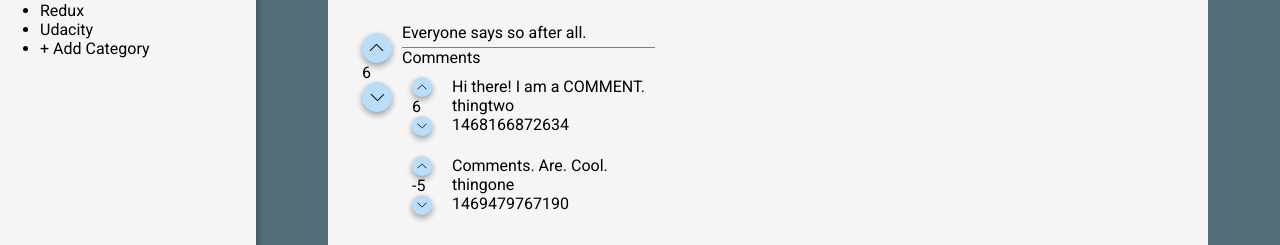
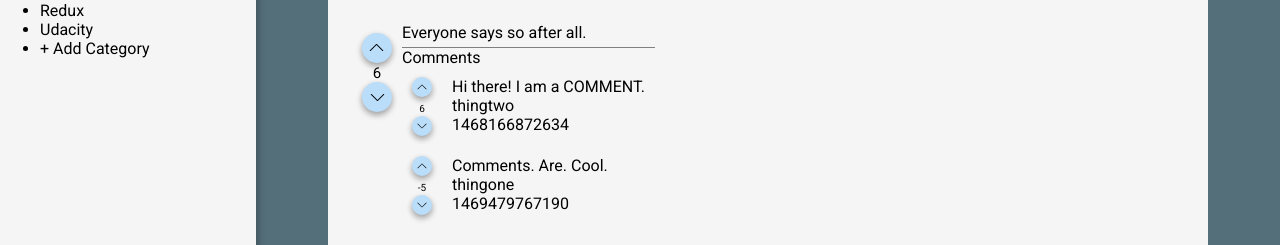
Before and after one commit to edhzsz/reactnd-readable, a React (Create React App) app in the folder frontend/: page / in a window 1280 px wide. Shown: the part 181-426 px from the top of the page. Built offline with nearby package versions, Linux system fonts and the light colour scheme.

Commit message:
code: Makup votes again Reduce the size of the font relative to the size of the buttons. Center the votes count.

```diff
--- a/frontend/src/components/Votes/Votes.css
+++ b/frontend/src/components/Votes/Votes.css
@@ -5,6 +5,8 @@
 
 .votes span {
   text-align: center;
+  display: inline-block;
+  width: 100%;
 }
 
 .upvote button {
--- a/frontend/src/components/Votes/index.js
+++ b/frontend/src/components/Votes/index.js
@@ -5,6 +5,10 @@ import RoundButton from '../RoundButton';
 import downArrowIcon from './icons/down_arrow.svg'
 
 const Votes = (props) => {
+  const spanStyle = {
+    fontSize: props.size/2,
+  };
+
   return (
     <div className="votes">
       <RoundButton
@@ -16,7 +20,7 @@ const Votes = (props) => {
         >
         Up Vote
       </RoundButton>
-      <span>{props.votes}</span>
+      <span style={spanStyle}>{props.votes}</span>
       <RoundButton
         type="secondary"
         className="downvote"
```
Also changed, not shown: 1 other file (tests, documents, lock files or other folders).
